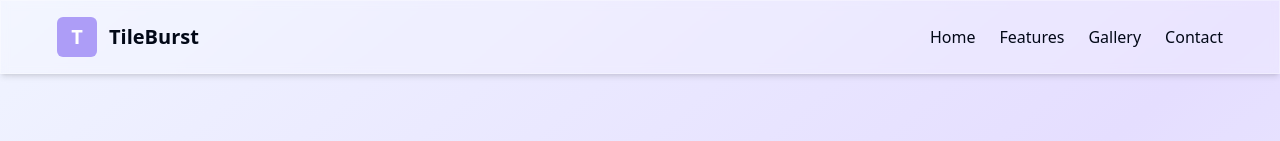
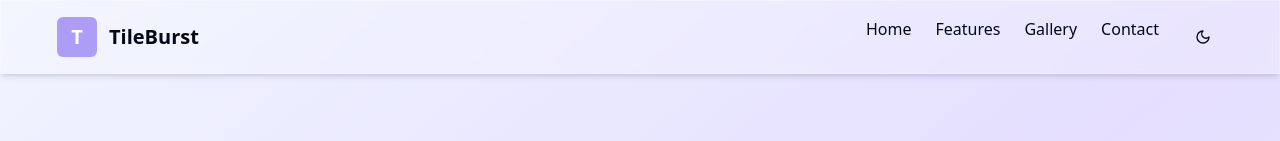
Before and after one commit to jordan-keyser/obsidian-v1, a React (Vite) app: page / in a window 1280 px wide. Shown: the top 141 px of the page. Built offline with nearby package versions, Linux system fonts and the light colour scheme.

Commit message:
Add dark mode toggle
Implement a toggle in the toolbar to switch between light and dark themes.

```diff
--- a/src/App.tsx
+++ b/src/App.tsx
@@ -1,3 +1,4 @@
+
 import { Toaster } from "@/components/ui/toaster";
 import { Toaster as Sonner } from "@/components/ui/sonner";
 import { TooltipProvider } from "@/components/ui/tooltip";
@@ -5,11 +6,13 @@ import { QueryClient, QueryClientProvider } from "@tanstack/react-query";
 import { BrowserRouter, Routes, Route } from "react-router-dom";
 import Index from "./pages/Index";
 import NotFound from "./pages/NotFound";
+import { ThemeProvider } from "./contexts/ThemeContext";
 
 const queryClient = new QueryClient();
 
 const App = () => (
   <QueryClientProvider client={queryClient}>
+    <ThemeProvider>
       <TooltipProvider>
         <Toaster />
         <Sonner />
@@ -21,6 +24,7 @@ const App = () => (
           </Routes>
         </BrowserRouter>
       </TooltipProvider>
+    </ThemeProvider>
   </QueryClientProvider>
 );
 
--- a/src/components/Header.tsx
+++ b/src/components/Header.tsx
@@ -3,6 +3,7 @@ import React, { useState } from 'react';
 import { Menu, X } from 'lucide-react';
 import { Button } from './ui/button';
 import MobileMenu from './MobileMenu';
+import ThemeToggle from './ThemeToggle';
 
 const Header: React.FC = () => {
   const [mobileMenuOpen, setMobileMenuOpen] = useState(false);
@@ -26,11 +27,15 @@ const Header: React.FC = () => {
           <a href="#" className="font-medium hover:text-tile transition-colors">Features</a>
           <a href="#" className="font-medium hover:text-tile transition-colors">Gallery</a>
           <a href="#" className="font-medium hover:text-tile transition-colors">Contact</a>
+          <ThemeToggle />
         </nav>
 
-        <Button variant="ghost" size="icon" className="md:hidden" onClick={toggleMobileMenu}>
-          {mobileMenuOpen ? <X /> : <Menu />}
-        </Button>
+        <div className="flex items-center gap-2 md:hidden">
+          <ThemeToggle />
+          <Button variant="ghost" size="icon" className="md:hidden" onClick={toggleMobileMenu}>
+            {mobileMenuOpen ? <X /> : <Menu />}
+          </Button>
+        </div>
       </div>
 
       <MobileMenu isOpen={mobileMenuOpen} />
--- /dev/null
+++ b/src/components/ThemeToggle.tsx
@@ -0,0 +1,28 @@
+
+import React from 'react';
+import { Moon, Sun } from 'lucide-react';
+import { Button } from './ui/button';
+import { useTheme } from '@/contexts/ThemeContext';
+
+const ThemeToggle: React.FC = () => {
+  const { theme, toggleTheme } = useTheme();
+
+  return (
+    <Button
+      variant="ghost"
+      size="icon"
+      onClick={toggleTheme}
+      aria-label={`Switch to ${theme === 'light' ? 'dark' : 'light'} mode`}
+      title={`Switch to ${theme === 'light' ? 'dark' : 'light'} mode`}
+      className="rounded-full"
+    >
+      {theme === 'light' ? (
+        <Moon className="h-5 w-5" />
+      ) : (
+        <Sun className="h-5 w-5" />
+      )}
+    </Button>
+  );
+};
+
+export default ThemeToggle;
--- /dev/null
+++ b/src/contexts/ThemeContext.tsx
@@ -0,0 +1,44 @@
+
+import React, { createContext, useContext, useEffect, useState } from 'react';
+
+type Theme = 'light' | 'dark';
+
+interface ThemeContextType {
+  theme: Theme;
+  toggleTheme: () => void;
+}
+
+const ThemeContext = createContext<ThemeContextType | undefined>(undefined);
+
+export const ThemeProvider: React.FC<{ children: React.ReactNode }> = ({ children }) => {
+  const [theme, setTheme] = useState<Theme>(() => {
+    const savedTheme = localStorage.getItem('theme');
+    return (savedTheme as Theme) ||
+      (window.matchMedia('(prefers-color-scheme: dark)').matches ? 'dark' : 'light');
+  });
+
+  useEffect(() => {
+    const root = window.document.documentElement;
+    root.classList.remove('light', 'dark');
+    root.classList.add(theme);
+    localStorage.setItem('theme', theme);
+  }, [theme]);
+
+  const toggleTheme = () => {
+    setTheme(prevTheme => prevTheme === 'light' ? 'dark' : 'light');
+  };
+
+  return (
+    <ThemeContext.Provider value={{ theme, toggleTheme }}>
+      {children}
+    </ThemeContext.Provider>
+  );
+};
+
+export const useTheme = (): ThemeContextType => {
+  const context = useContext(ThemeContext);
+  if (context === undefined) {
+    throw new Error('useTheme must be used within a ThemeProvider');
+  }
+  return context;
+};
--- a/src/index.css
+++ b/src/index.css
@@ -103,7 +103,7 @@
 
 @layer components {
   .glass {
-    @apply bg-white/20 backdrop-blur-sm border border-white/30 shadow-md;
+    @apply bg-white/20 backdrop-blur-sm border border-white/30 shadow-md dark:bg-slate-900/20 dark:border-slate-700/30;
   }
 
   .tile {
@@ -115,6 +115,6 @@
   }
 
   .main-layout {
-    @apply min-h-screen bg-gradient-page pb-10;
+    @apply min-h-screen bg-gradient-page pb-10 dark:bg-gradient-dark-page;
   }
 }
--- a/tailwind.config.ts
+++ b/tailwind.config.ts
@@ -102,7 +102,8 @@ export default {
 			},
 			backgroundImage: {
 				'gradient-radial': 'radial-gradient(var(--tw-gradient-stops))',
-				'gradient-page': 'linear-gradient(to bottom right, #f0f4ff, #e5deff, #f0f4ff)'
+				'gradient-page': 'linear-gradient(to bottom right, #f0f4ff, #e5deff, #f0f4ff)',
+				'gradient-dark-page': 'linear-gradient(to bottom right, #1A1F2C, #221F26, #1A1F2C)'
 			}
 		}
 	},
```
Lines whose indentation alone changed are shown as unchanged.
